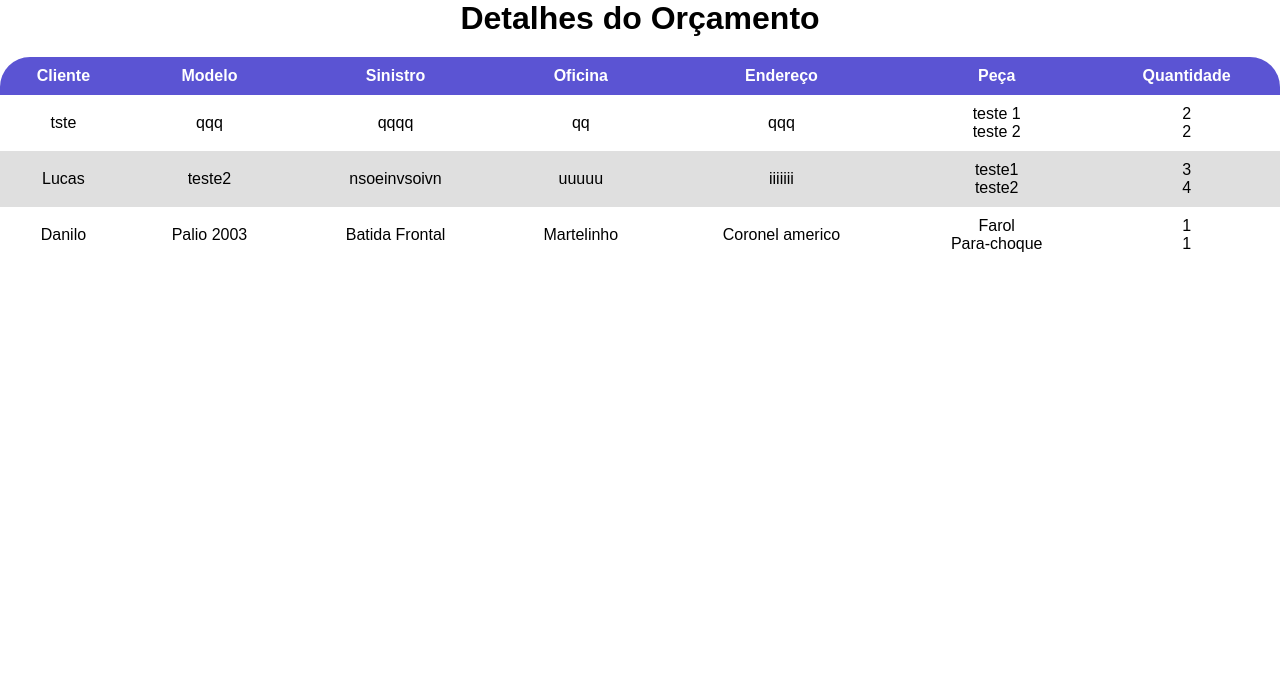
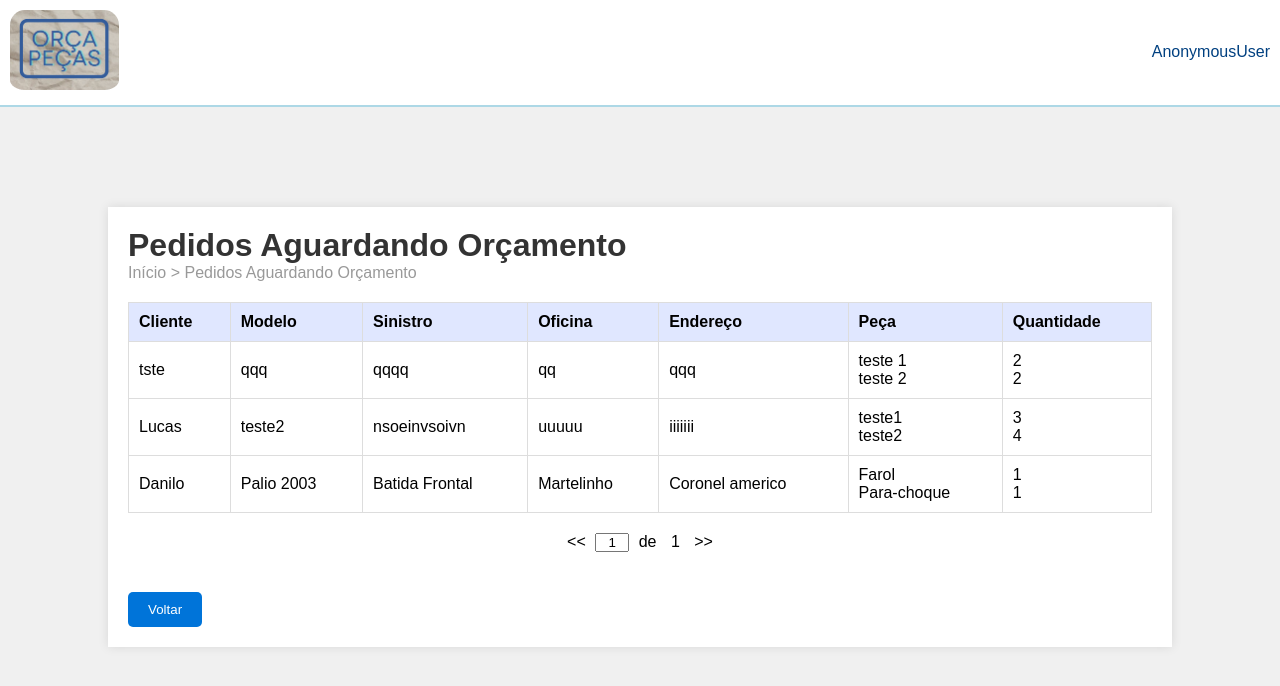
Before and after one commit to AmaralFLucas/OrcaPeca, a Django app: page /orcamento/ in a window 1280 px wide. Shown: the top 686 px of the page. Run offline with Django 4.2, Linux system fonts and the light colour scheme; data comes from the database, SQL or seed files in the repository; both versions use the stored data as it was after the commit.

Commit message:
Ajustando telas
Ajustando alguns aspectos das telas de do fornecedor e do cliente

```diff
--- a/orcaPecas/templates/pages/index2.html
+++ b/orcaPecas/templates/pages/index2.html
@@ -11,8 +11,8 @@
     <header>
       <img src="{% static 'images/logoOrcaPecas.PNG' %}" alt="Logo" />
       <span class="user-name">{{ user }}</span>
+      <a href="{% url 'logout' %}">Sair</a>
     </header>
-    <a href="{% url 'logout' %}">Sair</a>
     <main>
       <div class="img-container">
         <img src="{% static 'images/logoOrcaPecas.PNG' %}" alt="Logo" />
--- a/orcaPecas/templates/pages/orcamento_detalhes.html
+++ b/orcaPecas/templates/pages/orcamento_detalhes.html
@@ -8,8 +8,14 @@
     <title>Detalhes do Orçamento</title>
 </head>
 <body>
-    <h1>Detalhes do Orçamento</h1>
-
+  <header>
+    <img src="{% static 'images/logoOrcaPecas.PNG' %}" alt="Logo" />
+    <span class="user-name">{{ user }}</span>
+  </header>
+  <div class="container">
+    <h1>Pedidos Aguardando Orçamento</h1>
+    <div class="breadcrumb">Início > Pedidos Aguardando Orçamento</div>
+    <div class="table-container">
     <table>
 
         {% if orcamentos %}
@@ -53,6 +59,19 @@
           {% endfor %}
         </tbody>
       </table>
-
+    </div>
+    <div class="pagination">
+        <span>&lt;&lt;</span>
+        <input type="text" value="1">
+        <span>de</span>
+        <span>1</span>
+        <span>&gt;&gt;</span>
+    </div>
+    <button
+            type="button"
+            class="btn-back"
+            onclick="history.back(); return false;"
+          >Voltar</button>
+  </div>
 </body>
 </html>
--- a/orcaPecas/templates/pages/solicitar_orcamento.html
+++ b/orcaPecas/templates/pages/solicitar_orcamento.html
@@ -15,6 +15,7 @@
       <span class="user-name">{{ user }}</span>
     </header>
     <main>
+      <div class="container">
       <div class="page-title-container">
         <h1 class="page-title">Pedir Orçamento</h1>
         <div class="breadcrumb">
@@ -87,6 +88,7 @@
           <button type="submit" class="btn-save">Salvar</button>
         </div>
       </form>
+    </div>
     </main>
   </body>
 </html>
--- a/templates/static/css/style_orcamento.css
+++ b/templates/static/css/style_orcamento.css
@@ -6,48 +6,93 @@
     font-family: Arial, Helvetica, sans-serif;
 }
 
-main{
-    padding: 20px 50px;
+header {
+    display: flex;
+    justify-content: space-between;
+    align-items: center;
+    background-color: white;
+    border-bottom: 2px solid #add8e6;
+    padding: 10px;
+  }
+
+  header img {
+    max-height: 80px;
+    padding-bottom: 5px;
+    border-radius: 15px;
+  }
+
+  .user-name {
+    color: #004080;
+  }
+
+body {
+    font-family: Arial, sans-serif;
+    background-color: #f0f0f0;
+    margin: 0;
+    padding: 0;
+}
+.container {
+    width: 80%;
+    margin: 100px auto;
+    padding: 20px;
+    background-color: white;
+    box-shadow: 0 0 10px rgba(0, 0, 0, 0.1);
+}
+h1 {
+    color: #333;
+}
+.breadcrumb {
+    color: #999;
+    margin-bottom: 20px;
+}
+.table-container {
+    overflow-x: auto;
+}
+table {
+    width: 100%;
+    border-collapse: collapse;
+    margin-bottom: 20px;
+}
+th, td {
+    padding: 10px;
+    border: 1px solid #ddd;
+    text-align: left;
+}
+th {
+    background-color: #e0e7ff;
+}
+.pagination {
+    text-align: center;
+    margin-bottom: 20px;
+}
+.pagination span {
+    margin: 0 5px;
+    cursor: pointer;
+}
+.pagination input {
+    width: 30px;
+    text-align: center;
+}
+.btn {
+    display: inline-block;
+    padding: 10px 20px;
+    background-color: #007bff;
+    color: #fff;
+    text-decoration: none;
+    border-radius: 5px;
 }
 
-table{
-    margin: 10px 0;
-    width: 100%;
+button {
     text-align: center;
-    border-collapse: collapse;
-    border-radius: 30px 30px 0 0;
-    overflow: hidden;
+    margin-top: 20px;
 }
 
-main > a{
-    padding: 6px 2%;
-    background-color: rgba(19, 10, 192, 0.694);
-    border-radius: 12px;
-    color: white;
-    font-size: 20px;
+button{
+    padding: 10px 20px;
+    background-color: #0074d9;
+    color: #fff;
     border: none;
+    border-radius: 5px;
     cursor: pointer;
+    margin-right: 10px;
 }
-
-th{
-    background-color: rgba(19, 10, 192, 0.694);
-    padding: 10px;
-    color: white;
-}
-
-td{
-    padding: 10px;
-}
-
-tr:nth-child(even){
-    background-color: rgba(128, 128, 128, 0.251);
-}
-tbody > tr:hover{
-    background-color: rgba(128, 128, 128, 0.524);
-    cursor: pointer;
-}
-
-  h1 {
-    text-align: center;
-    margin-bottom: 20px;
-  }
```
Also changed, not shown: templates/static/css/solicitar_orcamento.css (+31 -2 lines), templates/static/css/style_senha.css (+6 -1 lines), db.sqlite3.
